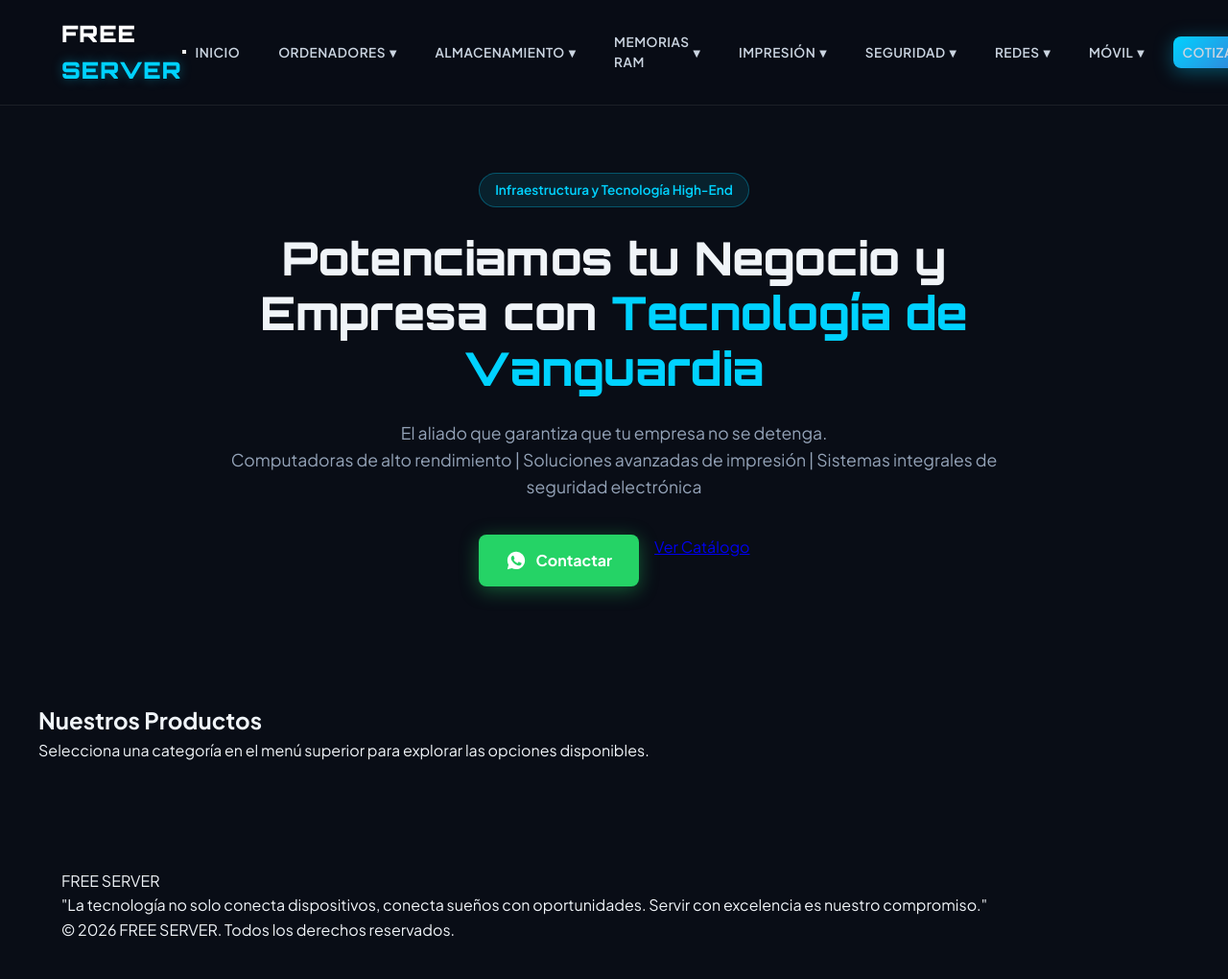
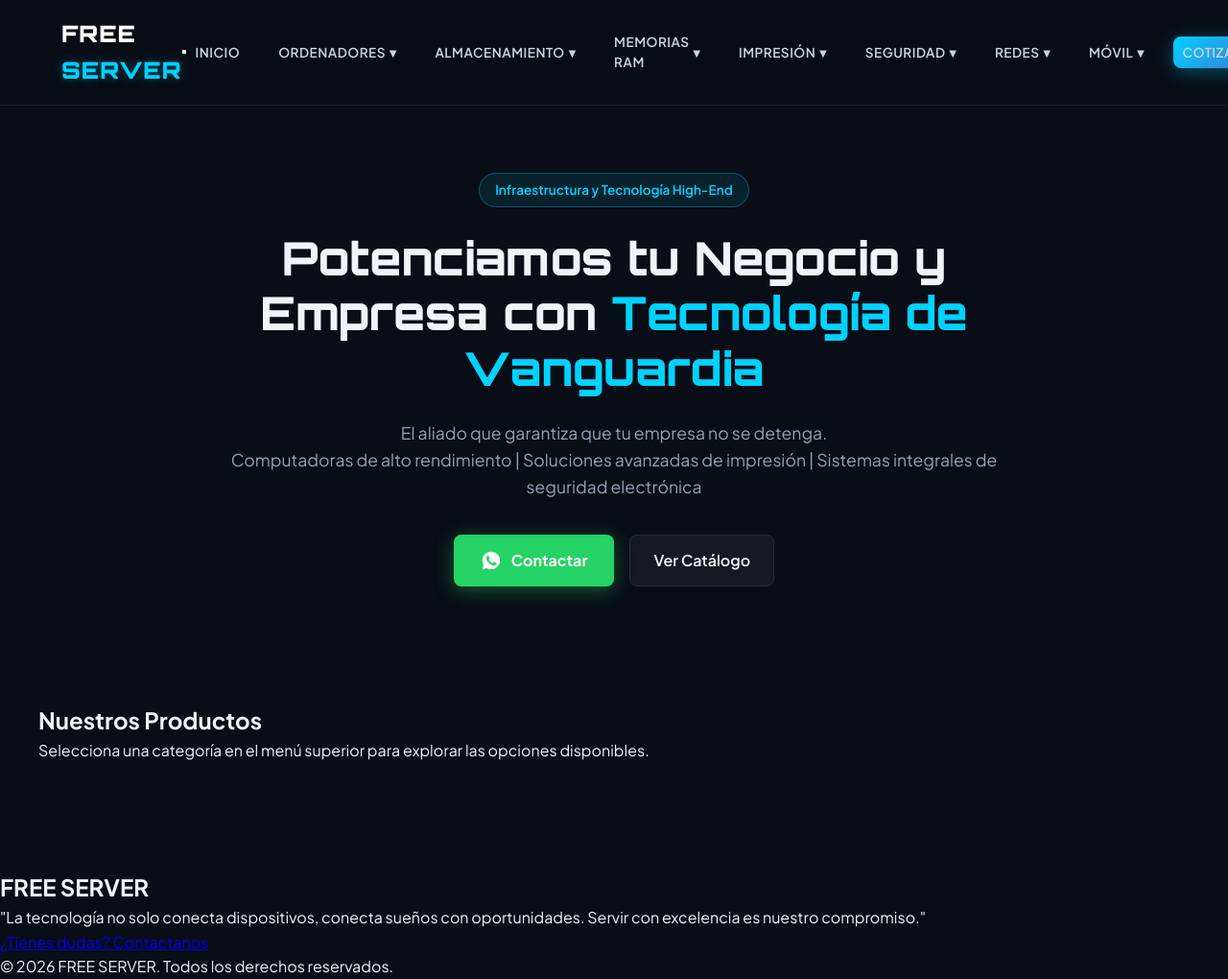
Before and after one commit to fserver-hash/free-server, a plain HTML site: page index.html in a window 1280 px wide. Shown: the whole page at 96% size. Before the commit the page ends 981 px from the top, so only its background shows below. Drawn offline with Linux system fonts and the light colour scheme.

Commit message:
Add files via upload

```diff
--- a/index.html
+++ b/index.html
@@ -193,15 +193,21 @@
     <div id="grid-productos" class="grid-cards"></div>
   </section>
 
-  <footer class="footer">
-    <div class="container footer-content">
-      <div class="footer-logo">FREE <span>SERVER</span></div>
-      <blockquote class="motivational-quote">
-        "La tecnología no solo conecta dispositivos, conecta sueños con oportunidades. Servir con excelencia es nuestro compromiso."
-      </blockquote>
-      <p class="copyright">&copy; 2026 FREE SERVER. Todos los derechos reservados.</p>
-    </div>
-  </footer>
+  <footer class="footer-simple">
+  <div class="footer-container">
+    <h2 class="footer-logo">FREE <span>SERVER</span></h2>
+
+    <blockquote class="footer-phrase">
+      "La tecnología no solo conecta dispositivos, conecta sueños con oportunidades. Servir con excelencia es nuestro compromiso."
+    </blockquote>
+
+    <a href="https://wa.me/593983278876" target="_blank" class="btn-ws-footer">
+      <i class="fab fa-whatsapp"></i> ¿Tienes dudas? Contactanos
+    </a>
+
+    <p class="copyright">&copy; 2026 FREE SERVER. Todos los derechos reservados.</p>
+  </div>
+</footer>
 
   <script src="app.js"></script>
 </body>
--- a/style.css
+++ b/style.css
@@ -96,14 +96,28 @@ body {
   box-shadow: 0 4px 20px var(--primary-glow);
 }
 
+/* Botón secundario estilizado */
+.btn-secundario,
 .btn-secondary {
-  border: 1px solid var(--border-color);
+  border: 1px solid var(--border-color, rgba(255, 255, 255, 0.2));
   background: rgba(255, 255, 255, 0.05);
-  color: var(--text-main);
-  padding: 14px 28px;
+  color: var(--text-main, #ffffff);
+  padding: 12px 24px;
   border-radius: 8px;
   text-decoration: none;
   font-weight: 600;
+  display: inline-flex;
+  align-items: center;
+  justify-content: center;
+  transition: all 0.3s ease;
+}
+
+.btn-secundario:hover,
+.btn-secondary:hover {
+  border-color: #00d2ff;
+  color: #00d2ff;
+  background: rgba(0, 210, 255, 0.1);
+  box-shadow: 0 0 15px rgba(0, 210, 255, 0.3);
 }
 
 .btn-whatsapp {
```
